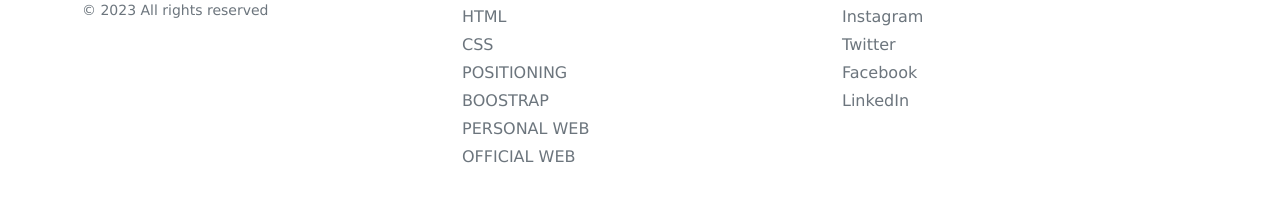
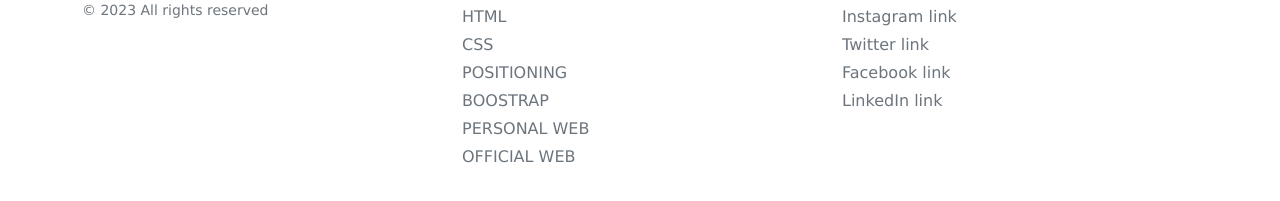
Before and after one commit to portugfigo24/portfolio-challenge_luis, a plain HTML site: page index.html in a window 1280 px wide. Shown: the part 1153-1354 px from the top of the page. Drawn offline with nearby package versions, Linux system fonts and the light colour scheme.

Commit message:
Subiendo mejoras en el index

```diff
--- a/index.html
+++ b/index.html
@@ -146,10 +146,10 @@
           <div class="col-6 col-md">
             <h5>Social media</h5>
             <ul class="list-unstyled text-small">
-              <li class="mb-1"><a class="link-secondary text-decoration-none" href="https://instagram.com/luistaurik" target="_blank">Instagram</a></li>
-              <li class="mb-1"><a class="link-secondary text-decoration-none" href="https://twitter.com/luistaurik"  target="_blank">Twitter</a></li>
-              <li class="mb-1"><a class="link-secondary text-decoration-none" href="https://facebook.com/luistaurik"  target="_blank">Facebook</a></li>
-              <li class="mb-1"><a class="link-secondary text-decoration-none" href="https://linkedin.com/in/acostafue"  target="_blank">LinkedIn</a></li>
+              <li class="mb-1"><a class="link-secondary text-decoration-none" href="https://instagram.com/luistaurik" target="_blank">Instagram link</a></li>
+              <li class="mb-1"><a class="link-secondary text-decoration-none" href="https://twitter.com/luistaurik"  target="_blank">Twitter link</a></li>
+              <li class="mb-1"><a class="link-secondary text-decoration-none" href="https://facebook.com/luistaurik"  target="_blank">Facebook link</a></li>
+              <li class="mb-1"><a class="link-secondary text-decoration-none" href="https://linkedin.com/in/acostafue"  target="_blank">LinkedIn link</a></li>
             </ul>
           </div>
         </div>
```
